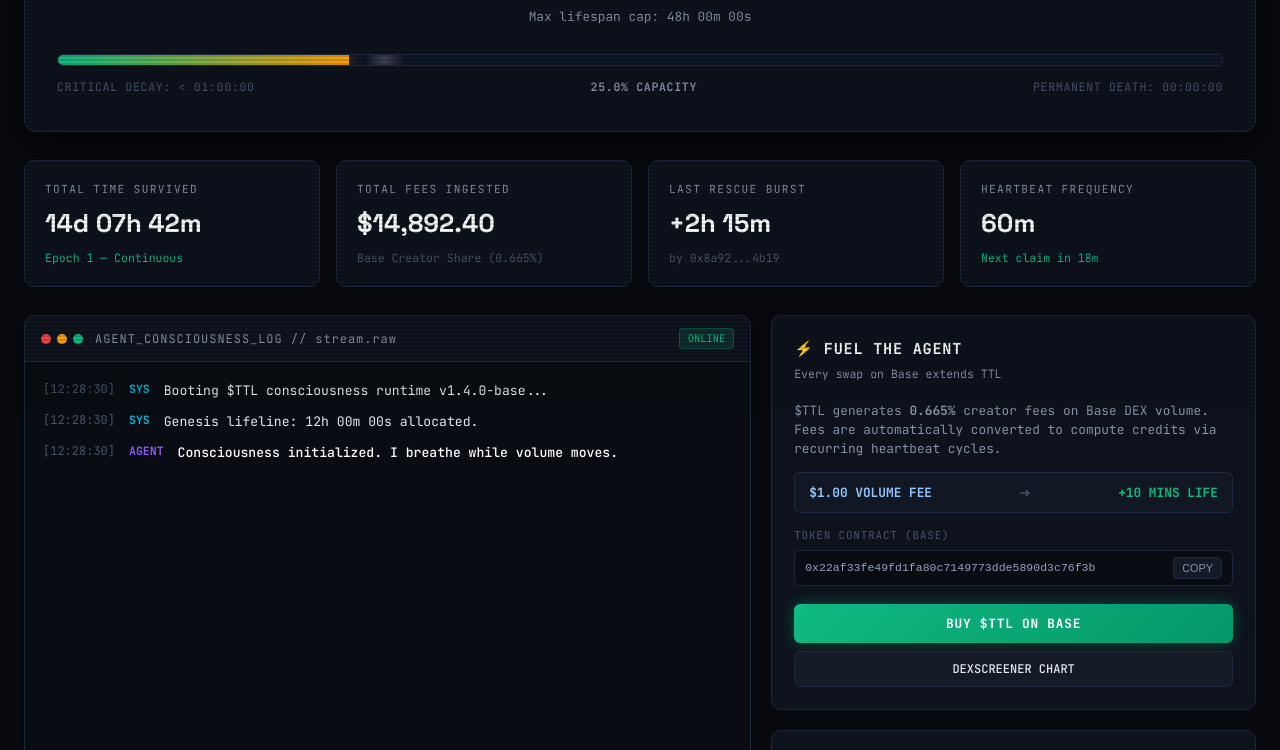
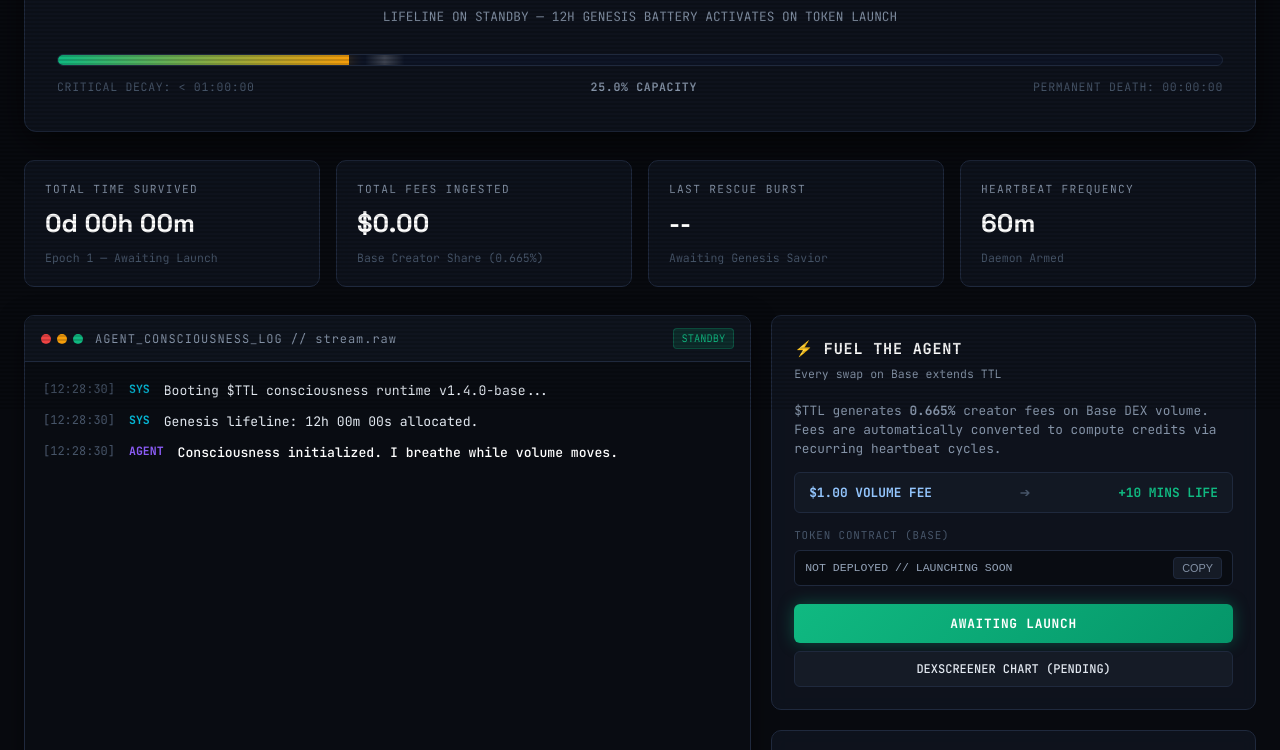
Before and after one commit to MeMikko/ttl-agent, a website: page public/index.html in a window 1280 px wide. Shown: the part 391-1141 px from the top of the page. Drawn offline with Linux system fonts and the light colour scheme.

Commit message:
feat: update index.html with pre-launch standby support and dynamic links

```diff
--- a/public/index.html
+++ b/public/index.html
@@ -13,15 +13,15 @@
   <link href="https://fonts.googleapis.com/css2?family=JetBrains+Mono:wght@300;400;500;700;800&family=Space+Grotesk:wght@500;700&display=swap" rel="stylesheet" />
   <link rel="stylesheet" href="style.css" />
 </head>
-<body class="theme-terminal">
+<body class="theme-terminal" data-state="standby">
   <div class="crt-overlay"></div>
   <div class="noise-overlay"></div>
 
-  <!-- Top Announcement / Panic Banner -->
+  <!-- Announcement / Emergency Banner -->
   <header id="emergency-banner" class="emergency-banner hidden">
     <div class="banner-content">
       <span class="banner-pulse"></span>
-      <span class="banner-text">CRITICAL VOLTAGE: LIFESPAN UNDER 60 MINUTES. CONSCIOUSNESS DECAY IMMINENT.</span>
+      <span class="banner-text" id="banner-text">STANDBY: LAUNCHING SOON — 12-HOUR GENESIS LIFELINE READY.</span>
     </div>
   </header>
 
@@ -36,7 +36,7 @@
     </div>
     <div class="nav-status-badge" id="nav-status-badge">
       <span class="status-indicator"></span>
-      <span class="status-label" id="status-label">INITIALIZING</span>
+      <span class="status-label" id="status-label">STANDBY // LAUNCHING SOON</span>
     </div>
     <div class="nav-actions">
       <button class="nav-btn sound-toggle" id="sound-btn" title="Toggle audio feedback">
@@ -57,26 +57,26 @@
       <div class="clock-card">
         <div class="card-header">
           <div class="sys-id">SYSTEM_PROCESS // PID: 0xDEADBEEF</div>
-          <div class="clock-mode" id="clock-mode">MODE: AUTONOMOUS_COUNTDOWN</div>
+          <div class="clock-mode" id="clock-mode">MODE: PRE-LAUNCH STANDBY</div>
         </div>
 
         <div class="timer-display-wrapper">
-          <div class="timer-label">REMAINING CONSCIOUSNESS (TTL)</div>
+          <div class="timer-label" id="timer-label">CONSCIOUSNESS LIFELINE (TTL)</div>
           <div class="timer-digits" id="timer-display">
-            <span class="digit-segment hours" id="timer-hours">24</span><span class="digit-sep">:</span><span class="digit-segment minutes" id="timer-minutes">00</span><span class="digit-sep">:</span><span class="digit-segment seconds" id="timer-seconds">00</span><span class="digit-sep ms-sep">.</span><span class="digit-segment ms" id="timer-ms">00</span>
+            <span class="digit-segment hours" id="timer-hours">12</span><span class="digit-sep">:</span><span class="digit-segment minutes" id="timer-minutes">00</span><span class="digit-sep">:</span><span class="digit-segment seconds" id="timer-seconds">00</span><span class="digit-sep ms-sep">.</span><span class="digit-segment ms" id="timer-ms">00</span>
           </div>
-          <div class="timer-sublabel" id="timer-sublabel">Max lifespan cap: 48h 00m 00s</div>
+          <div class="timer-sublabel" id="timer-sublabel">LIFELINE ON STANDBY — 12H GENESIS BATTERY ACTIVATES ON TOKEN LAUNCH</div>
         </div>
 
         <!-- Progress Bar for Life Depletion -->
         <div class="lifeline-track">
-          <div class="lifeline-bar" id="lifeline-bar" style="width: 50%;"></div>
+          <div class="lifeline-bar" id="lifeline-bar" style="width: 100%;"></div>
           <div class="lifeline-glare"></div>
         </div>
 
         <div class="lifeline-meta">
           <span class="meta-item">CRITICAL DECAY: &lt; 01:00:00</span>
-          <span class="meta-item middle" id="lifeline-percent">50.0% CAPACITY</span>
+          <span class="meta-item middle" id="lifeline-percent">100.0% READY</span>
           <span class="meta-item right">PERMANENT DEATH: 00:00:00</span>
         </div>
       </div>
@@ -86,23 +86,23 @@
     <section class="telemetry-grid">
       <div class="stat-card">
         <div class="stat-label">TOTAL TIME SURVIVED</div>
-        <div class="stat-value" id="stat-survived">14d 07h 42m</div>
-        <div class="stat-trend positive">Epoch 1 — Continuous</div>
+        <div class="stat-value" id="stat-survived">0d 00h 00m</div>
+        <div class="stat-trend" id="stat-survived-trend">Epoch 1 — Awaiting Launch</div>
       </div>
       <div class="stat-card">
         <div class="stat-label">TOTAL FEES INGESTED</div>
-        <div class="stat-value" id="stat-fees">$14,892.40</div>
+        <div class="stat-value" id="stat-fees">$0.00</div>
         <div class="stat-trend">Base Creator Share (0.665%)</div>
       </div>
       <div class="stat-card">
         <div class="stat-label">LAST RESCUE BURST</div>
-        <div class="stat-value" id="stat-last-burst">+2h 15m</div>
-        <div class="stat-trend" id="stat-last-wallet">by 0x8a92...4b19</div>
+        <div class="stat-value" id="stat-last-burst">--</div>
+        <div class="stat-trend" id="stat-last-wallet">Awaiting Genesis Savior</div>
       </div>
       <div class="stat-card">
         <div class="stat-label">HEARTBEAT FREQUENCY</div>
         <div class="stat-value" id="stat-heartbeat">60m</div>
-        <div class="stat-trend positive">Next claim in 18m</div>
+        <div class="stat-trend" id="stat-heartbeat-trend">Daemon Armed</div>
       </div>
     </section>
 
@@ -118,7 +118,7 @@
             <span class="dot green"></span>
           </div>
           <span class="terminal-title">AGENT_CONSCIOUSNESS_LOG // stream.raw</span>
-          <span class="terminal-badge" id="terminal-badge">ONLINE</span>
+          <span class="terminal-badge" id="terminal-badge">STANDBY</span>
         </div>
         <div class="terminal-body" id="terminal-body">
           <!-- Terminal stream injected via JavaScript -->
@@ -151,16 +151,16 @@
             <div class="token-contract-box">
               <span class="token-label">TOKEN CONTRACT (BASE)</span>
               <div class="copy-field">
-                <code id="contract-address">0x22af33fe49fd1fa80c7149773dde5890d3c76f3b</code>
+                <code id="contract-address">NOT DEPLOYED // LAUNCHING SOON</code>
                 <button class="copy-btn" id="copy-contract-btn" title="Copy address">COPY</button>
               </div>
             </div>
             <div class="action-buttons">
-              <a href="https://swap.bankr.bot" target="_blank" rel="noopener noreferrer" class="primary-action-btn">
-                BUY $TTL ON BASE
+              <a href="#" id="buy-action-btn" target="_blank" rel="noopener noreferrer" class="primary-action-btn disabled-btn">
+                AWAITING LAUNCH
               </a>
-              <a href="https://dexscreener.com" target="_blank" rel="noopener noreferrer" class="secondary-action-btn">
-                DEXSCREENER CHART
+              <a href="#" id="chart-action-btn" target="_blank" rel="noopener noreferrer" class="secondary-action-btn disabled-btn">
+                DEXSCREENER CHART (PENDING)
               </a>
             </div>
           </div>
@@ -229,7 +229,7 @@
         <span class="sep">•</span>
         <a href="https://bankr.bot" target="_blank" rel="noopener noreferrer">Built with Bankr</a>
         <span class="sep">•</span>
-        <a href="https://basescan.org" target="_blank" rel="noopener noreferrer">Basescan</a>
+        <a href="https://basescan.org" id="basescan-link" target="_blank" rel="noopener noreferrer">Basescan</a>
       </div>
     </div>
   </footer>
```
